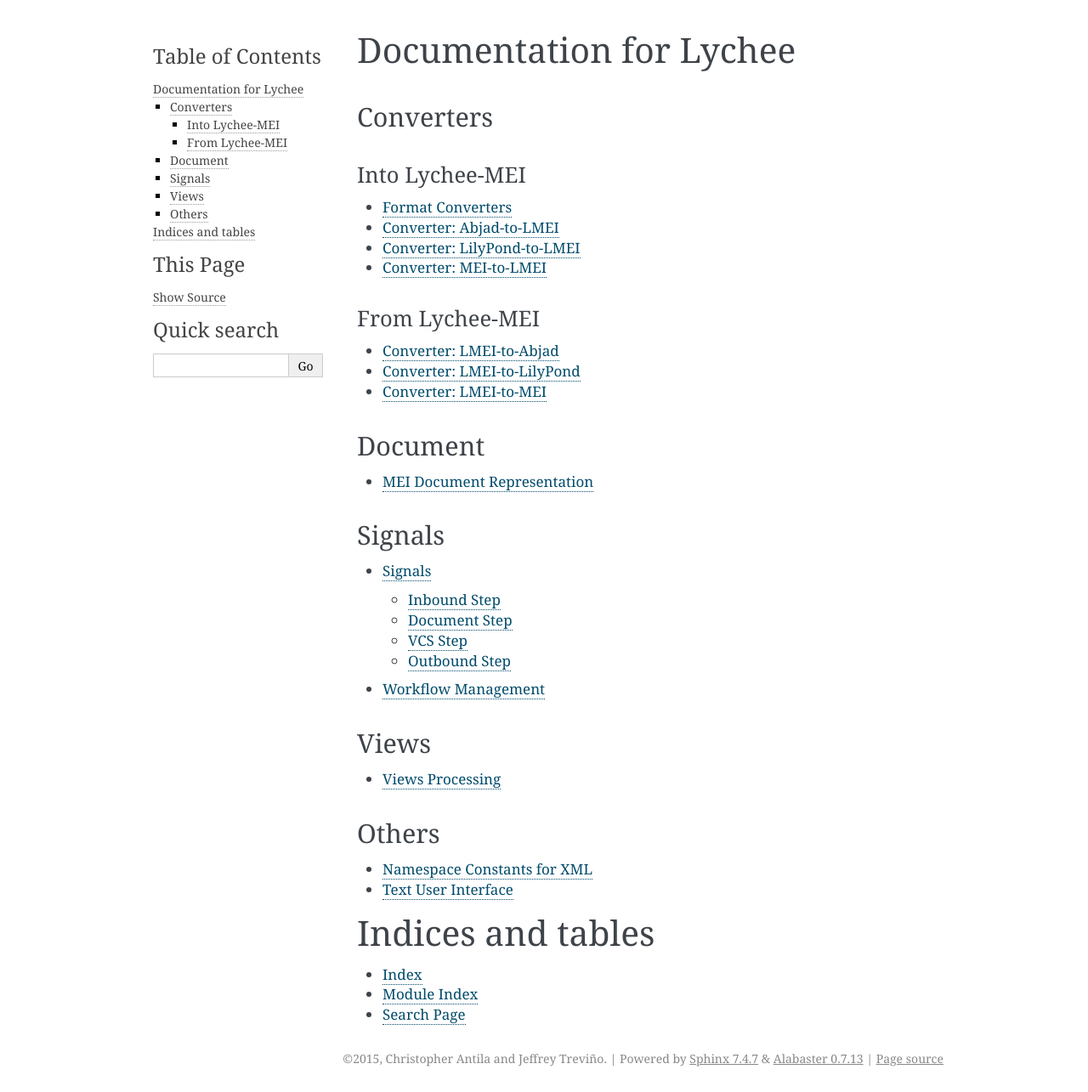
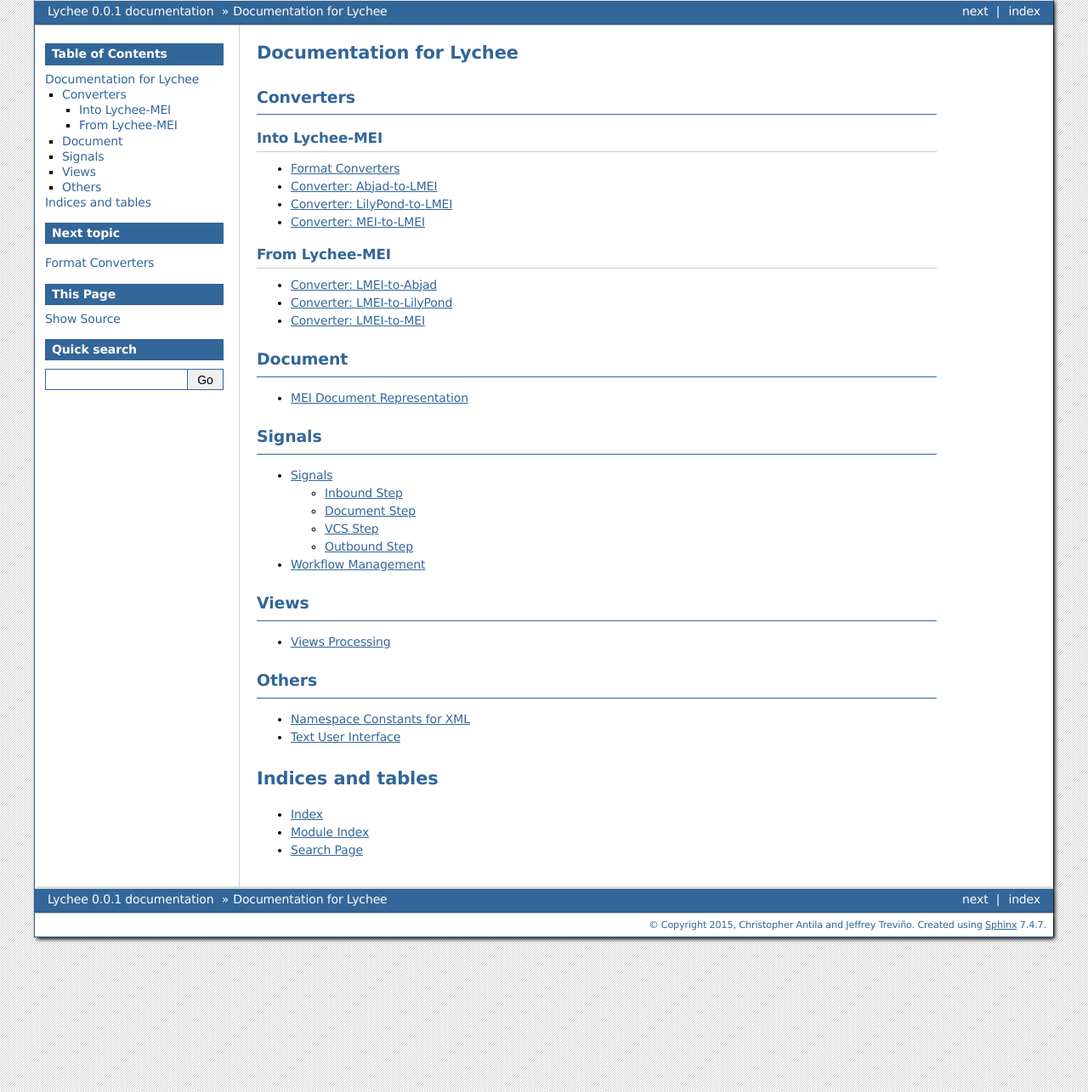
Before and after one commit to nCoda/lychee, a Sphinx documentation site: the page built from doc/source/index.rst, in a window 1280 px wide. Shown: the whole page at 85% size. Built offline with Sphinx 7.4.7, drawn with Linux system fonts in a browser that asks for light colours.

Commit message:
Docs: change theme; add intersphinx mappings

```diff
--- a/doc/source/conf.py
+++ b/doc/source/conf.py
@@ -25,7 +25,7 @@
 # -- General configuration ------------------------------------------------
 
 # If your documentation needs a minimal Sphinx version, state it here.
-#needs_sphinx = '1.0'
+needs_sphinx = '1.0'
 
 # Add any Sphinx extension module names here, as strings. They can be
 # extensions coming with Sphinx (named 'sphinx.ext.*') or your custom
@@ -115,7 +115,7 @@
 
 # The theme to use for HTML and HTML Help pages.  See the documentation for
 # a list of builtin themes.
-html_theme = 'alabaster'
+html_theme = 'bizstyle'
 
 # Theme options are theme-specific and customize the look and feel of a theme
 # further.  For a list of options available for each theme, see the
@@ -292,4 +292,6 @@
 
 
 # Example configuration for intersphinx: refer to the Python standard library.
-intersphinx_mapping = {'https://docs.python.org/': None}
+intersphinx_mapping = {'python': ('https://docs.python.org/3.4', None),
+                       'abjad': ('http://projectabjad.org', None),
+                      }
```
